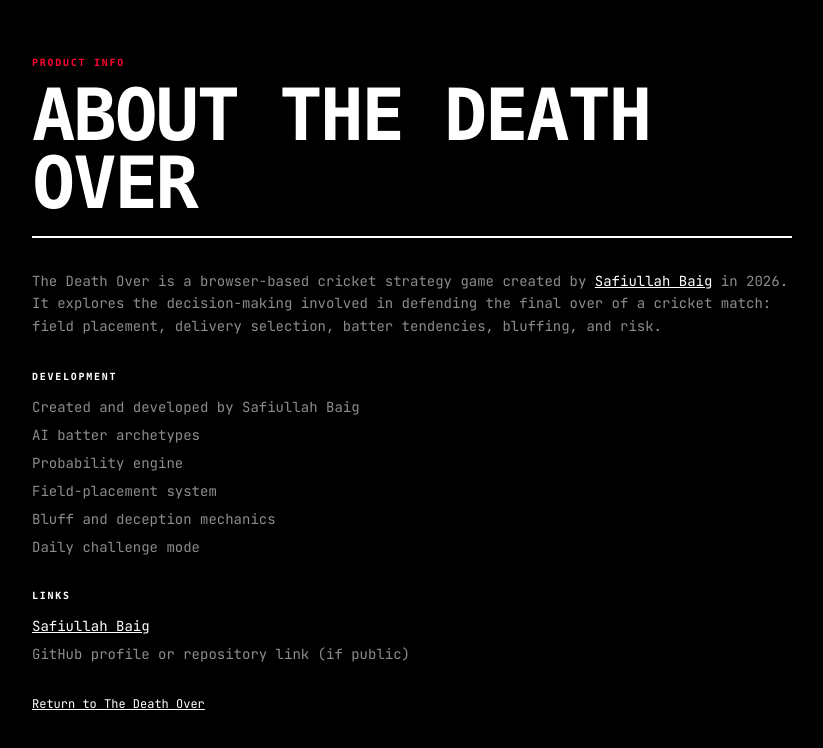
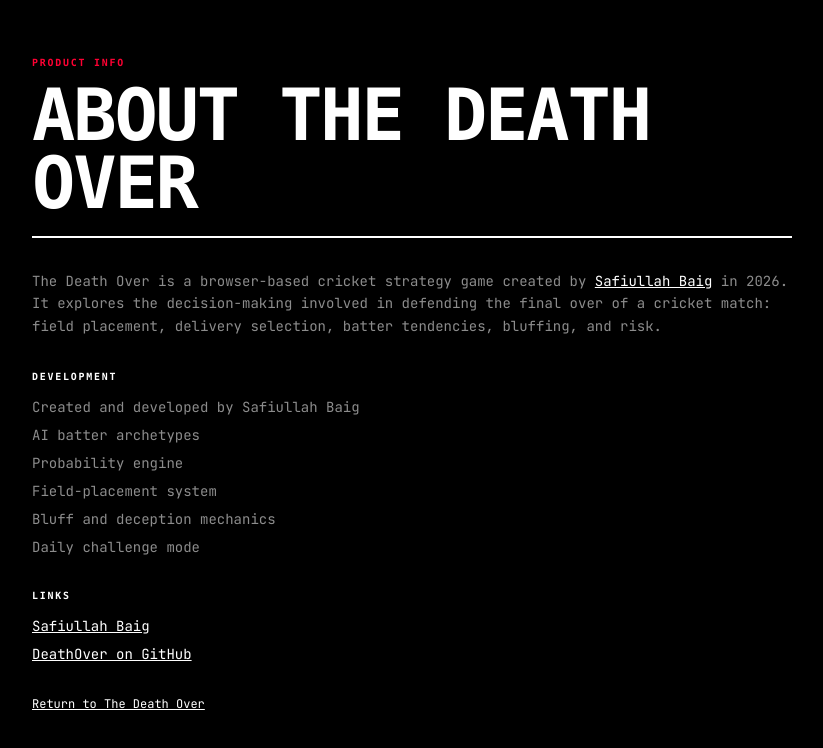
Before and after one commit to bagel786/DeathOver, a Next.js app: page /about in a window 1280 px wide. Shown: the top 748 px of the page, without its empty margins (228-1051 px from the left). Built offline with nearby package versions, Linux system fonts and the light colour scheme.

Commit message:
Add DeathOver GitHub repository link on About page

```diff
--- a/app/about/page.tsx
+++ b/app/about/page.tsx
@@ -71,7 +71,16 @@
                 Safiullah Baig
               </a>
             </li>
-            <li>GitHub profile or repository link (if public)</li>
+            <li>
+              <a
+                href="https://github.com/bagel786/DeathOver"
+                target="_blank"
+                rel="noopener noreferrer"
+                style={{ color: "var(--paper)", textDecoration: "underline" }}
+              >
+                DeathOver on GitHub
+              </a>
+            </li>
           </ul>
         </section>
 
```
